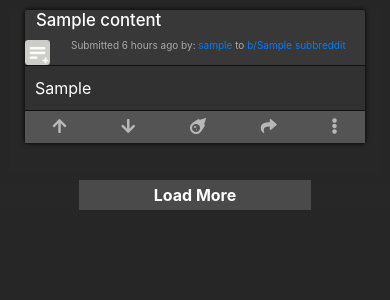
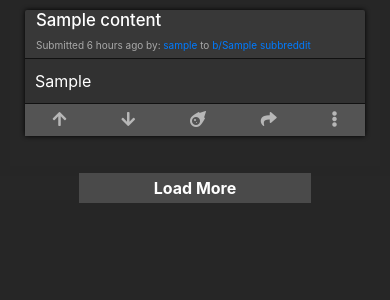
Before and after one commit to elvisknelson/breddit, a PHP site: page / in a window 390 px wide. Shown: the part 46-346 px from the top of the page. Run offline with PHP 8.4, Linux system fonts and the light colour scheme; tables that the repository leaves empty or names only in its code hold one stand-in row (values such as "Sample post"); grey boxes marked "Sample" are stand-in pictures; data that the repository does not hold is empty.

Commit message:
fix/mobile expando button fix

```diff
--- a/style.css
+++ b/style.css
@@ -581,6 +581,14 @@ html{
         display: none;
     }
 
+    .expandobtntext{
+        display: none;
+    }
+
+    .expandobtnlink{
+        display: none;
+    }
+
     #quicknav {
         display: none;
     }
```
Also changed, not shown: images/DownVote.PNG (added), images/UpVote.PNG (added).
